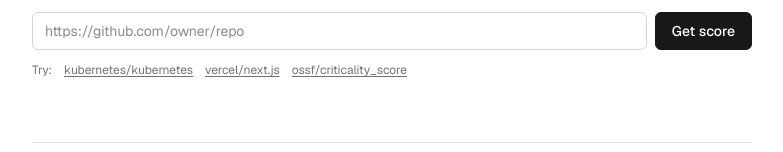
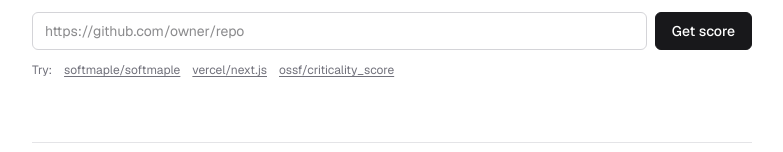
Before and after one commit to zhyd1997/oss-criticality-radar, a Next.js app: page / in a window 1280 px wide. Shown: the part 184-336 px from the top of the page, without its empty margins (248-1031 px from the left). Built offline with nearby package versions, Linux system fonts and the light colour scheme.

Commit message:
chore: use softmaple as example repository
Replace the kubernetes/kubernetes example URL with softmaple/softmaple in
the UI chips and API docs.

Co-authored-by: Grok 4.5 (high) <grok@x.ai>

```diff
--- a/app/components/ScoreForm.tsx
+++ b/app/components/ScoreForm.tsx
@@ -9,7 +9,7 @@ import {
 import { ScoreResultView } from "./ScoreResult";
 
 const EXAMPLES = [
-  "https://github.com/kubernetes/kubernetes",
+  "https://github.com/softmaple/softmaple",
   "https://github.com/vercel/next.js",
   "https://github.com/ossf/criticality_score",
 ];
```
Also changed, not shown: 1 other file (tests, documents, lock files or other folders).
